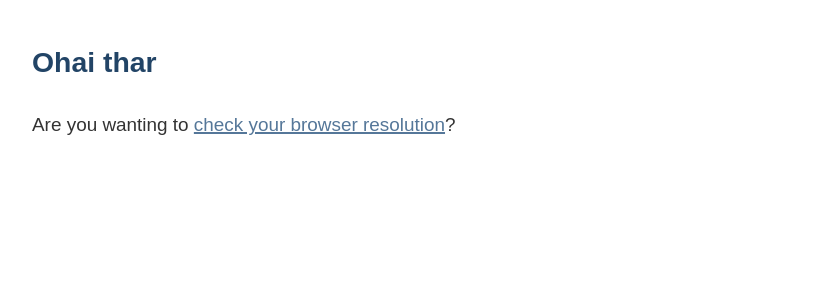
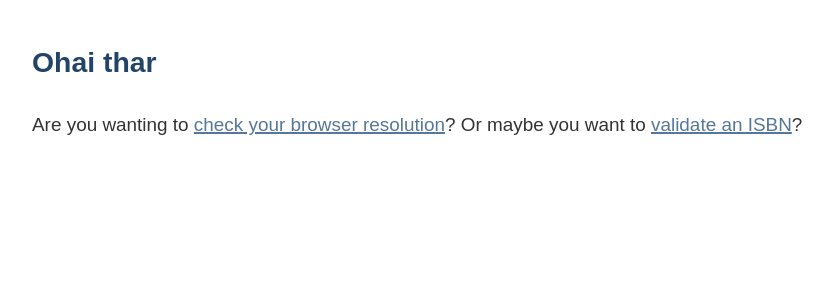
Before and after one commit to 0b10011/0b10011.io, a Jekyll site: the page built from index.md, in a window 1280 px wide. Shown: the top 300 px of the page, without its empty margins (118-951 px from the left). Built offline with Jekyll 4.4.1, drawn with Linux system fonts in a browser that asks for light colours.

Commit message:
Add link to ISBN validator on the homepage.

```diff
--- a/index.md
+++ b/index.md
@@ -4,4 +4,5 @@ title: Ohai thar
 categories: tools
 ---
 
-Are you wanting to [check your browser resolution](/tools/browser-resolution.html)?
+Are you wanting to [check your browser resolution](/tools/browser-resolution.html)? Or
+maybe you want to [validate an ISBN](/tools/isbn-validator.html)?
```
